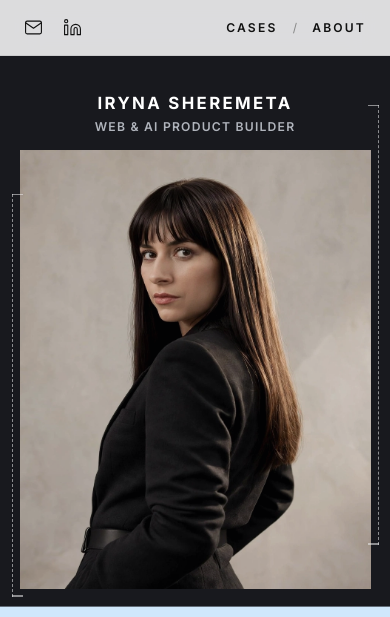
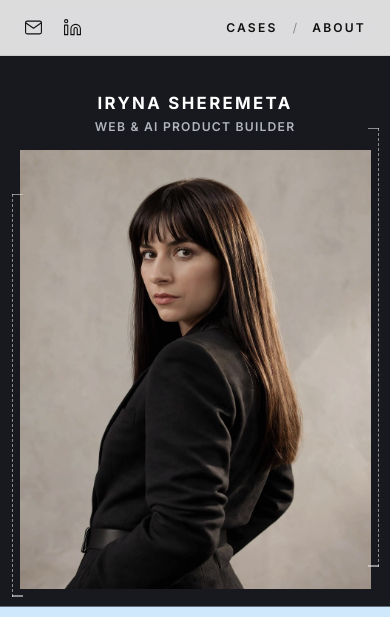
Before and after one commit to Irene2828/porfoliojuly, a Next.js app: page / in a window 390 px wide. Shown: the top 617 px of the page. Built offline with nearby package versions, Linux system fonts and the light colour scheme; no server answers; the database is empty; a web font is replaced by a local one.

Commit message:
Adjust mobile right image decor line offset from 10% to 5% (top: -22px, bottom: 5%)

```diff
--- a/src/app/components/Hero.css
+++ b/src/app/components/Hero.css
@@ -298,10 +298,10 @@
 }
 
 @media (max-width: 900px) {
-  /* Right decor line on mobile: 10% taller than image on top (~ -45px), 10% shorter at bottom (bottom: 10%) */
+  /* Right decor line on mobile: 5% taller than image on top (~ -22px), 5% shorter at bottom (bottom: 5%) */
   .hero-image-brackets {
-    top: -45px !important;
-    bottom: 10% !important;
+    top: -22px !important;
+    bottom: 5% !important;
   }
 
   /* Left decor line on mobile: 10% shorter than image on top (top: 10%), extends to bottom (bottom: -8px) */
```
